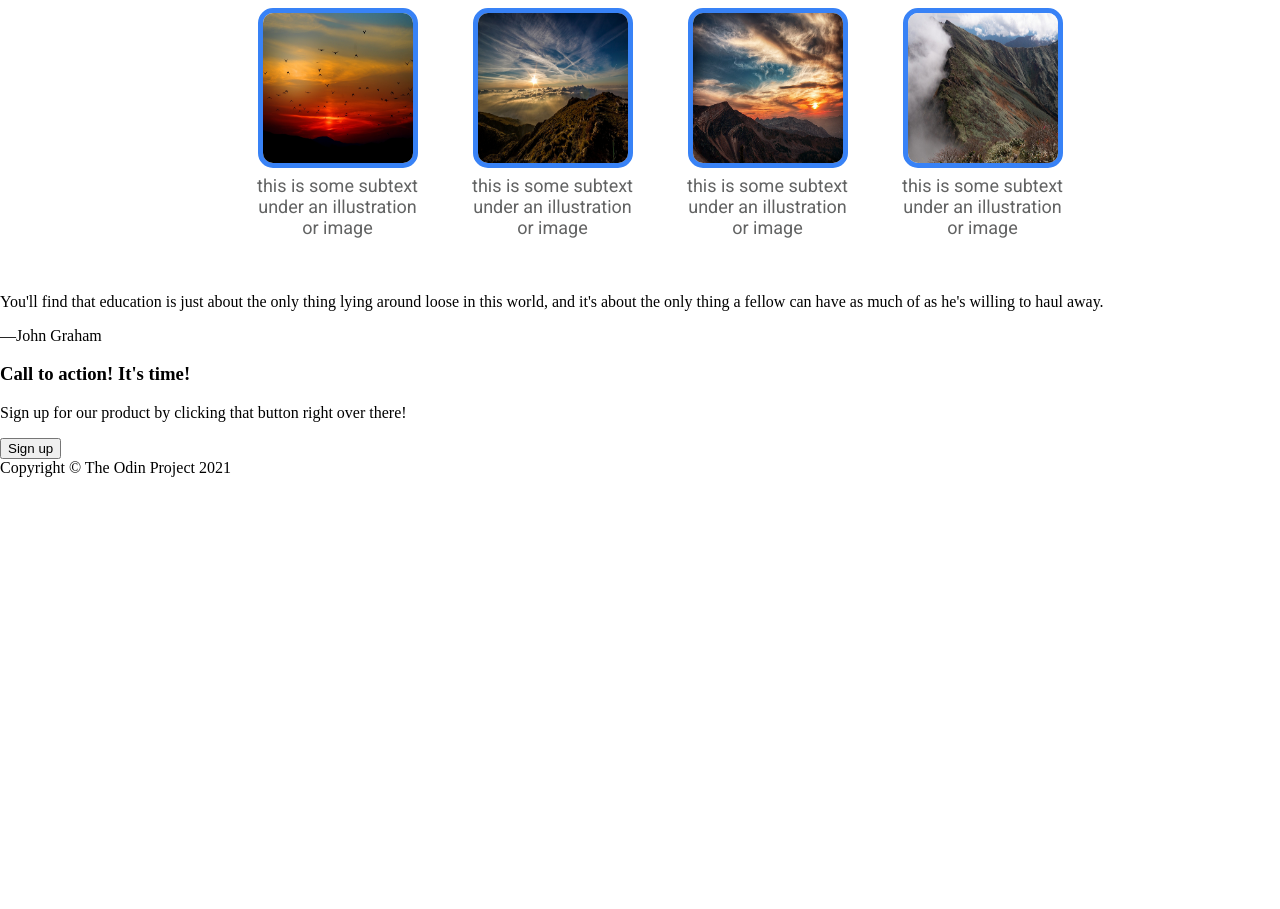
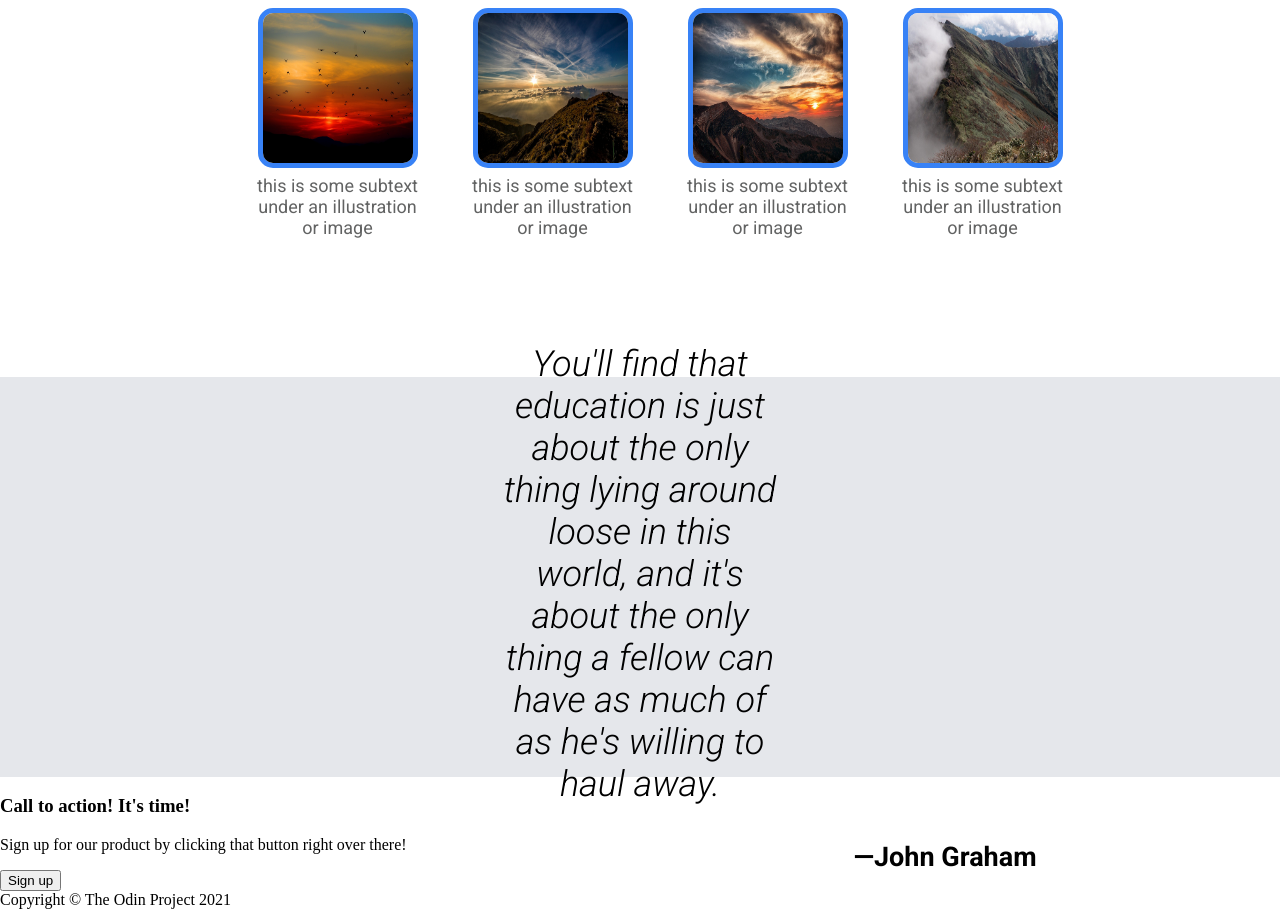
Before and after one commit to Hrid1402/Landing-Page, a plain HTML site: page index.html in a window 1280 px wide. Shown: the part 848-1757 px from the top of the page. Before the commit the page ends 1325 px from the top, so only its background shows below. Drawn offline with Linux system fonts and the light colour scheme.

Commit message:
quote finished in css

```diff
--- a/index.html
+++ b/index.html
@@ -52,7 +52,7 @@
 
     </div>
     <div class="quote">
-        <p>You'll find that education is just about the only thing lying around loose in this world, and it's about the only thing a fellow can have as much of as he's willing to haul away.</p>
+        <p class="theQuote">You'll find that education is just about the only thing lying around loose in this world, and it's about the only thing a fellow can have as much of as he's willing to haul away.</p>
         <p class="author">—John Graham</p>
     </div>
     <div class="bottomButon">
--- a/styles.css
+++ b/styles.css
@@ -1,5 +1,6 @@
 @import url('https://fonts.googleapis.com/css2?family=Oswald:wght@600&family=Poppins&family=Roboto&display=swap');
 @import url('https://fonts.googleapis.com/css2?family=Roboto:wght@700&display=swap');
+@import url('https://fonts.googleapis.com/css2?family=Roboto:ital,wght@0,700;1,300&display=swap');
 body {
     margin: 0;
 }
@@ -30,6 +31,7 @@ body {
     font-size: 24px;
     font-family: 'Roboto', sans-serif;
     font-weight: bolder;
+
 }
 
 .firstPart{
@@ -97,3 +99,28 @@ body {
     color: #626363;
     margin-top: 3px;
 }
+.quote{
+    margin-top: 100px;
+    display: flex;
+    background-color: #E5E7EB;
+    height: 400px;
+    flex-direction: column;
+    justify-content: center;
+    align-items: center;
+}
+.quote .theQuote{
+    margin-top: 90px;
+    font-size: 36px;
+    font-family: 'Roboto', sans-serif;
+    font-style: italic;
+    padding: 0px 500px;
+    text-align: center;
+}
+.quote .author{
+    margin-top: 0px;
+    padding-left: 610px;
+    font-size: 27px;
+    font-family: 'Roboto', sans-serif;
+    font-weight: bold;
+    text-align: center;
+}
```
